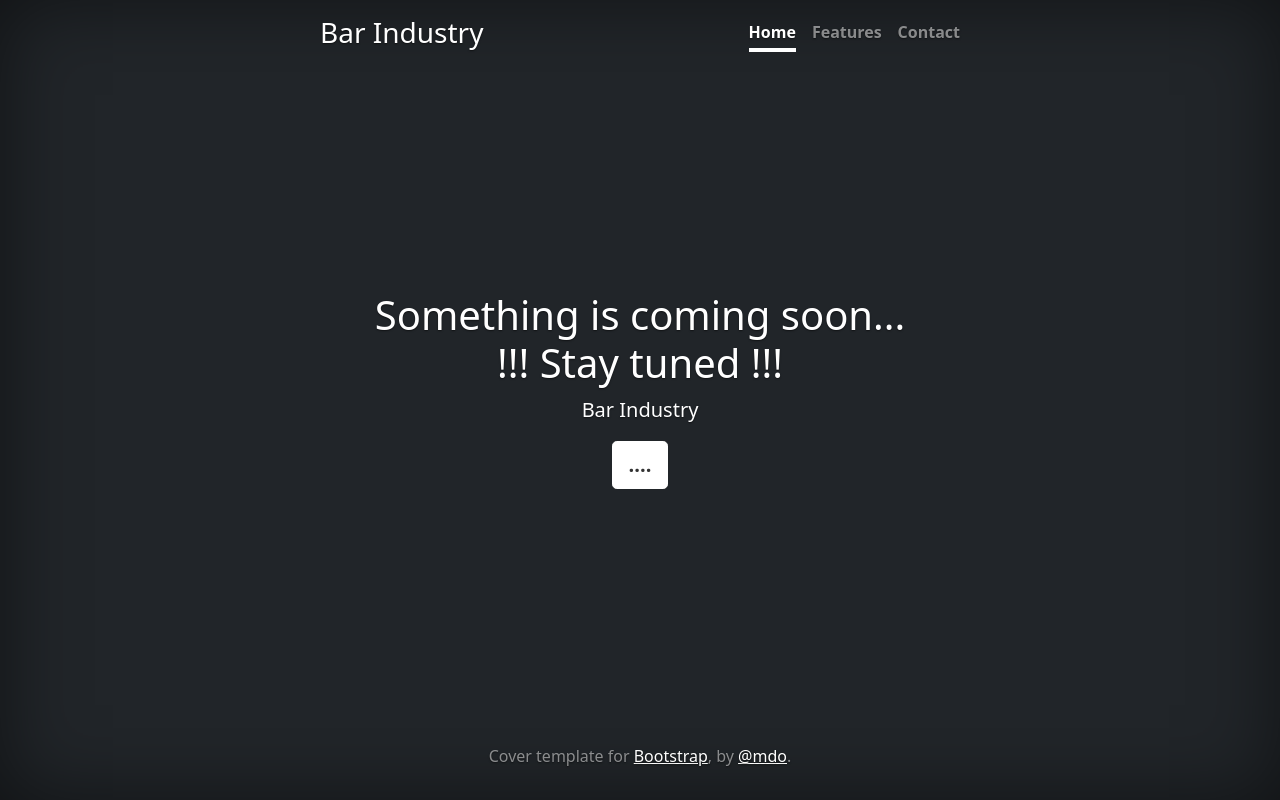
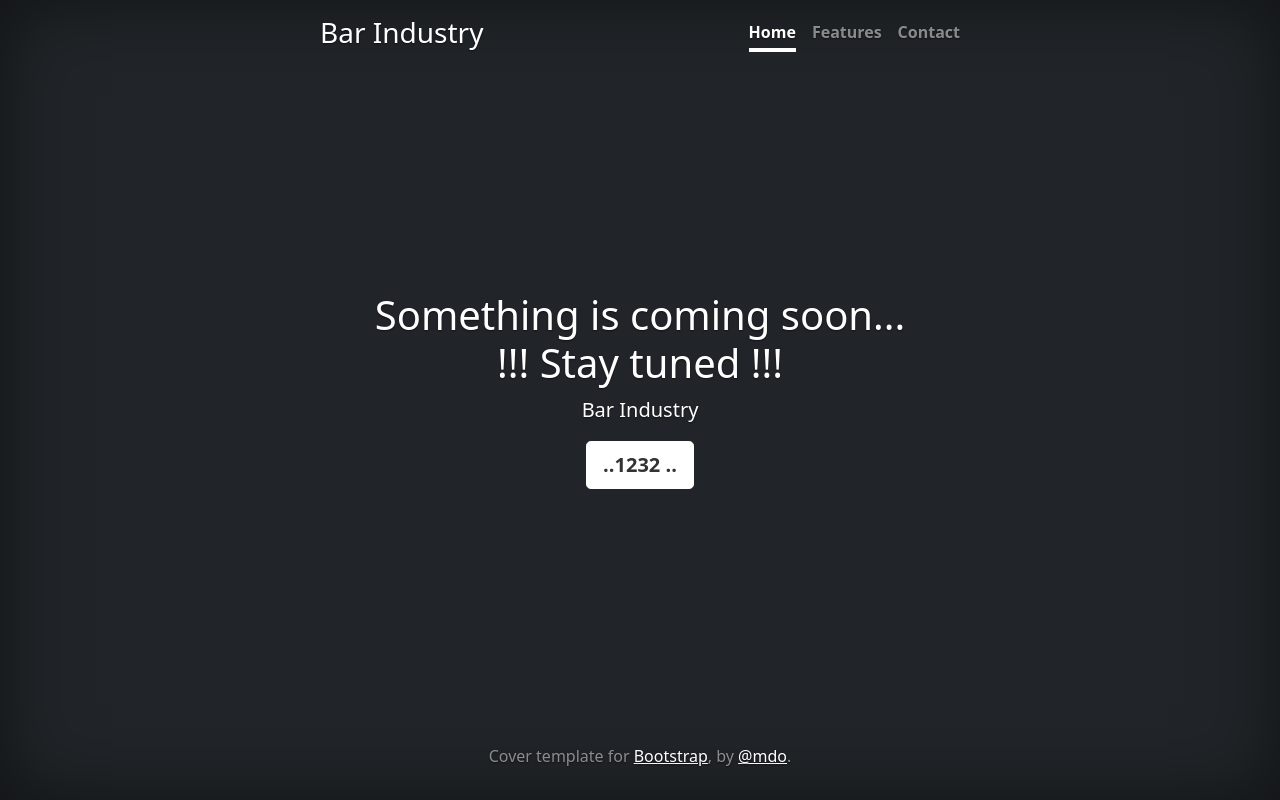
Before and after one commit to MgHla/barindustry.github.io, a plain HTML site: page index.html in a window 1280 px wide. Drawn offline with Linux system fonts and the light colour scheme.

Commit message:
Update index.html

```diff
--- a/index.html
+++ b/index.html
@@ -53,7 +53,7 @@
     <h1>Something is coming soon... <br> !!! Stay tuned !!!</h1>
     <p class="lead">Bar Industry</p>
     <p class="lead">
-      <a href="#" class="btn btn-lg btn-secondary fw-bold border-white bg-white">....</a>
+      <a href="#" class="btn btn-lg btn-secondary fw-bold border-white bg-white">..1232 ..</a>
     </p>
   </main>
 
```
